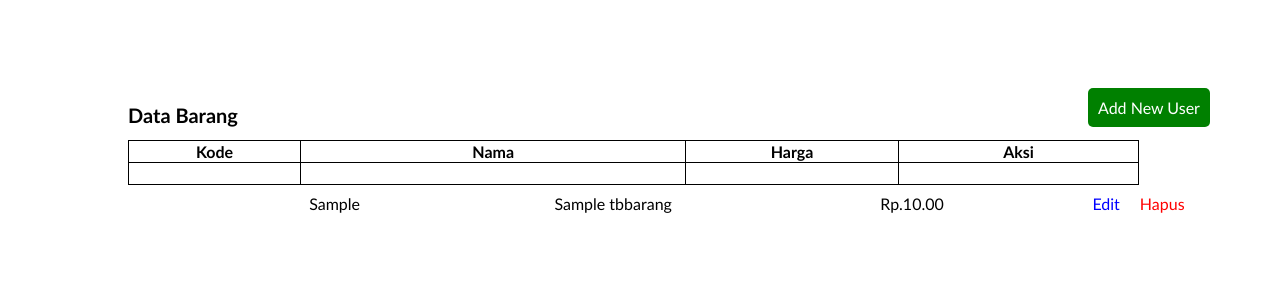
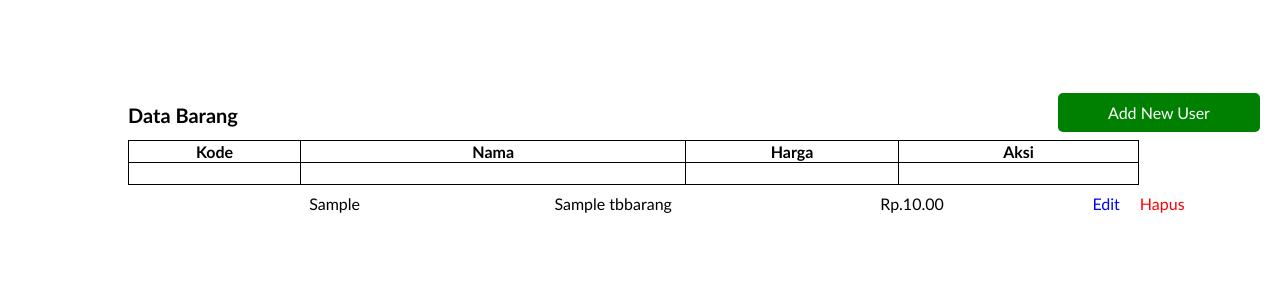
Before and after one commit to fadlysafyuddinmaulana/ajaro-coding-day-test, a PHP site: page / in a window 1280 px wide. Shown: the top 300 px of the page. Run offline with PHP 8.4, Linux system fonts and the light colour scheme; tables that the repository leaves empty hold one stand-in row (values such as "Sample post").

Commit message:
Update button.css

```diff
--- a/css/button.css
+++ b/css/button.css
@@ -1,14 +1,12 @@
 .button{
     color: white;
     background-color: green;
-    height: 35px;
-    width: 120px;
-    padding:10px;
+    padding: 10px 50px 10px 50px;
+    border-radius: 10px;
     border-radius: 5px;
-    cursor: pointer;
     position: relative;
-    left: 1080px;
-    top:90px;
+    left: 1050px;
+    top:95px;
     text-decoration: none;
 }
 
```
